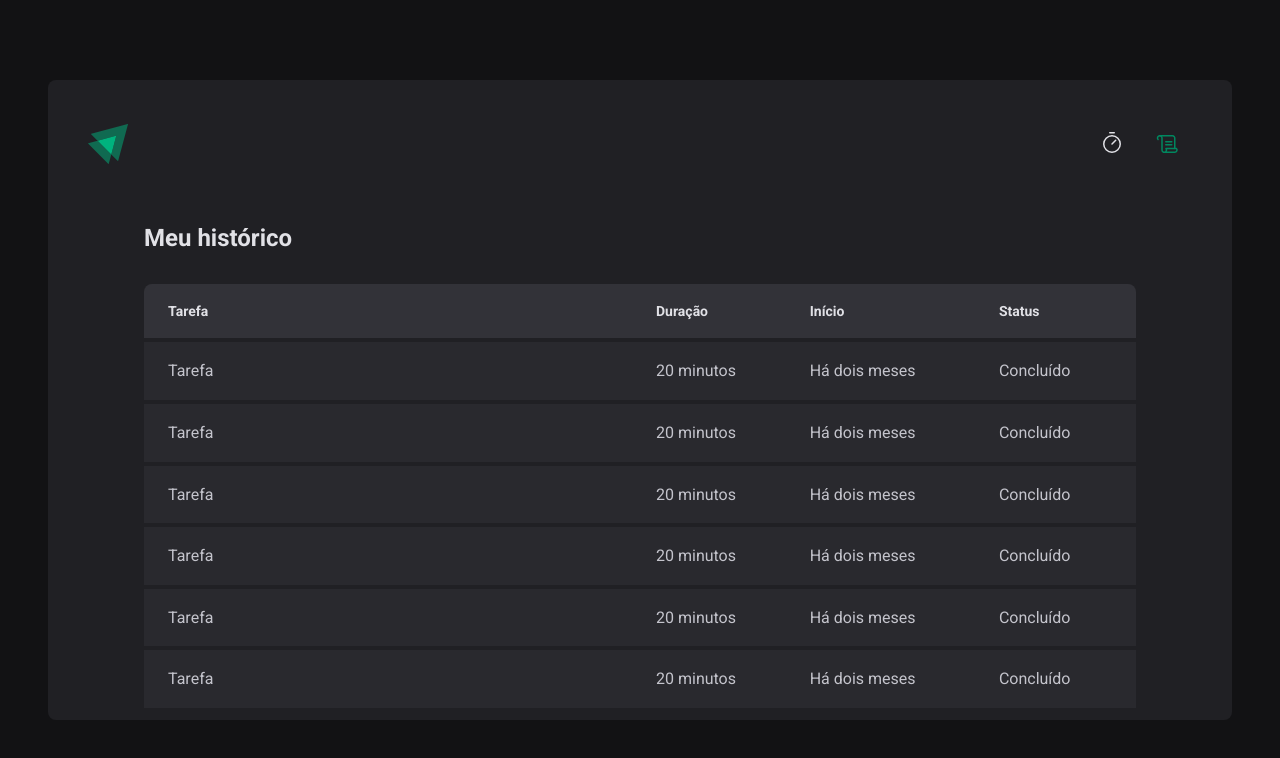
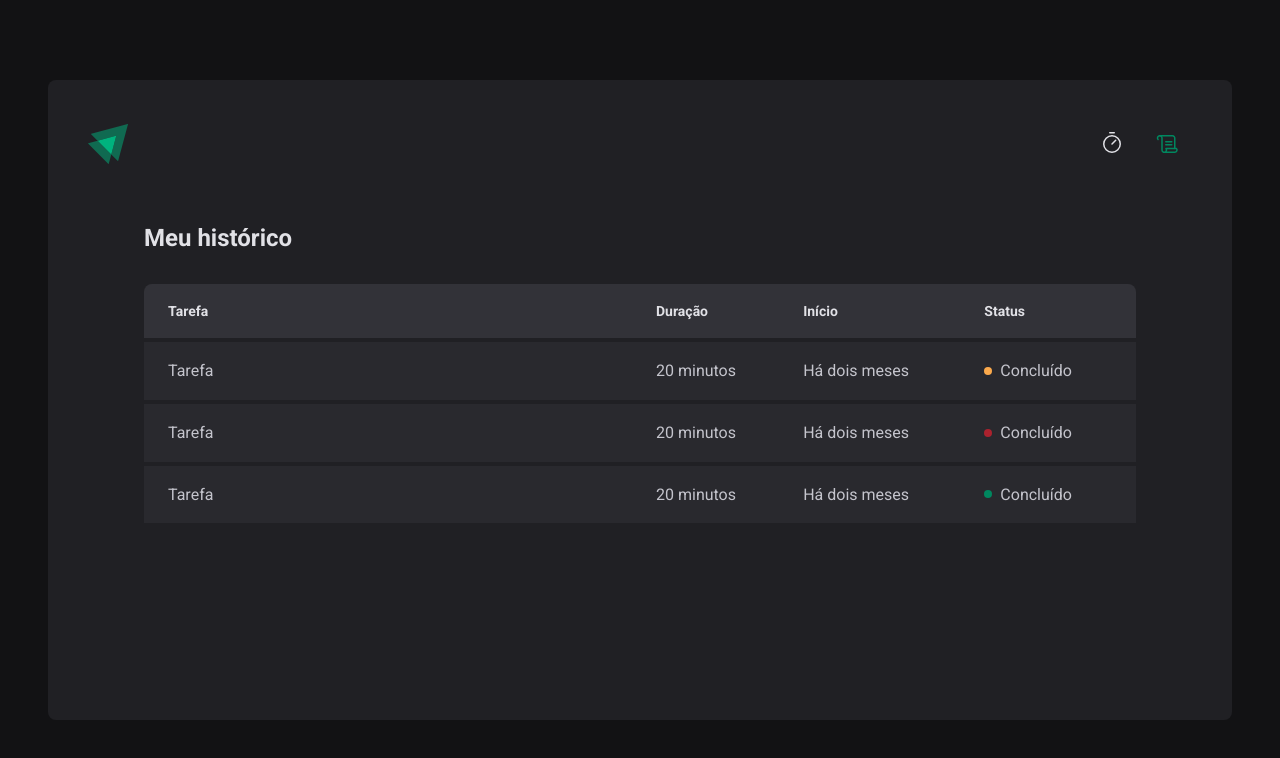
Before and after one commit to RodrigoLuigi/rocketseat-ignite, a React (Vite) app in the folder 02-ignite-timer/: page /history in a window 1280 px wide. Shown: the top 758 px of the page. Built offline with nearby package versions, Linux system fonts and the light colour scheme.

Commit message:
feat: create Status component on History

```diff
--- a/02-ignite-timer/src/pages/History/index.tsx
+++ b/02-ignite-timer/src/pages/History/index.tsx
@@ -1,4 +1,4 @@
-import { HistoryContainer, HistoryList } from './styles'
+import { HistoryContainer, HistoryList, Status } from './styles'
 
 export function History() {
   return (
@@ -20,37 +20,27 @@
               <td>Tarefa</td>
               <td>20 minutos</td>
               <td>Há dois meses</td>
-              <td>Concluído</td>
+              <td>
+                <Status $statusColor="yellow">Concluído</Status>
+              </td>
             </tr>
+
             <tr>
               <td>Tarefa</td>
               <td>20 minutos</td>
               <td>Há dois meses</td>
-              <td>Concluído</td>
+              <td>
+                <Status $statusColor="red">Concluído</Status>
+              </td>
             </tr>
+
             <tr>
               <td>Tarefa</td>
               <td>20 minutos</td>
               <td>Há dois meses</td>
-              <td>Concluído</td>
-            </tr>
-            <tr>
-              <td>Tarefa</td>
-              <td>20 minutos</td>
-              <td>Há dois meses</td>
-              <td>Concluído</td>
-            </tr>
-            <tr>
-              <td>Tarefa</td>
-              <td>20 minutos</td>
-              <td>Há dois meses</td>
-              <td>Concluído</td>
-            </tr>
-            <tr>
-              <td>Tarefa</td>
-              <td>20 minutos</td>
-              <td>Há dois meses</td>
-              <td>Concluído</td>
+              <td>
+                <Status $statusColor="green">Concluído</Status>
+              </td>
             </tr>
           </tbody>
         </table>
--- a/02-ignite-timer/src/pages/History/styles.ts
+++ b/02-ignite-timer/src/pages/History/styles.ts
@@ -59,3 +59,25 @@
     }
   }
 `
+const STATUS_COLORS = {
+  yellow: 'yellow-500',
+  green: 'green-500',
+  red: 'red-500',
+} as const
+
+interface StatusProps {
+  $statusColor: keyof typeof STATUS_COLORS
+}
+
+export const Status = styled.span<StatusProps>`
+  display: flex;
+  align-items: center;
+  gap: 0.5rem;
+  &::before {
+    content: '';
+    width: 0.5rem;
+    height: 0.5rem;
+    border-radius: 9999px;
+    background: ${(props) => props.theme[STATUS_COLORS[props.$statusColor]]};
+  }
+`
```
